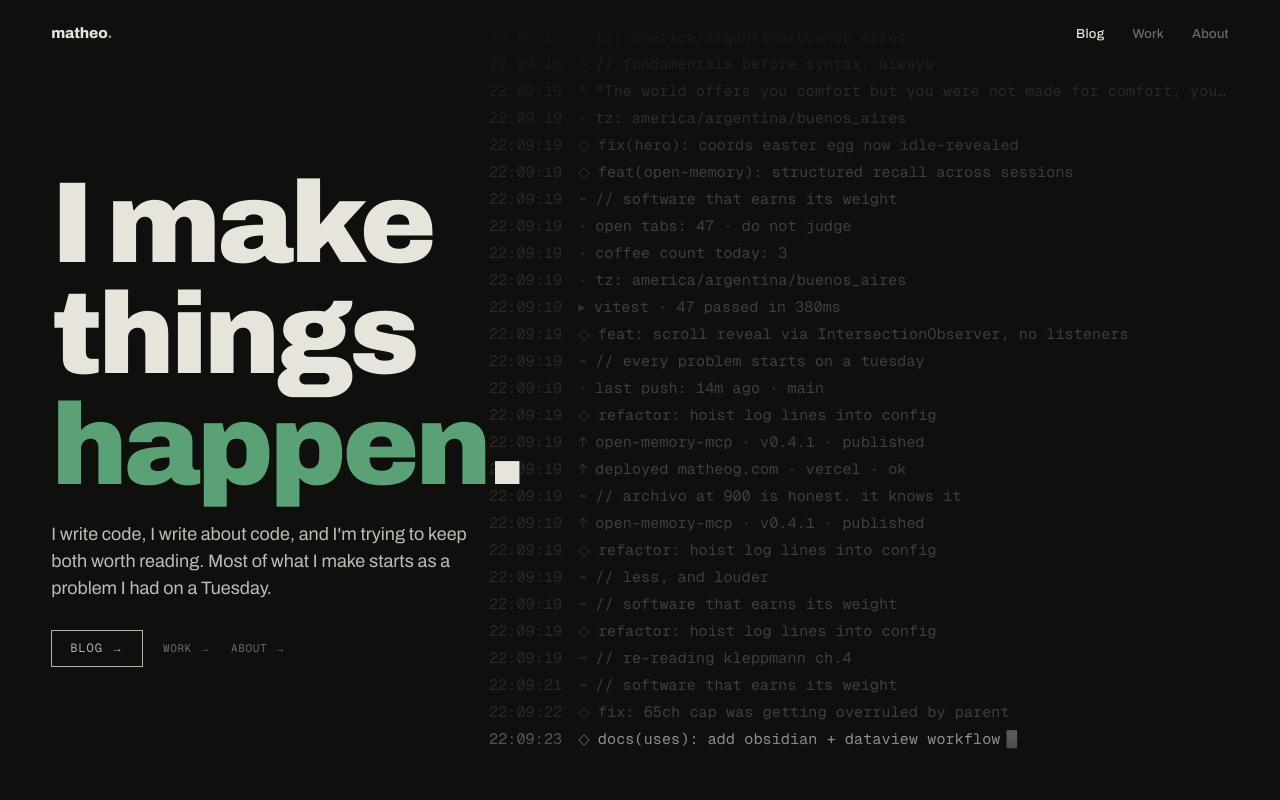
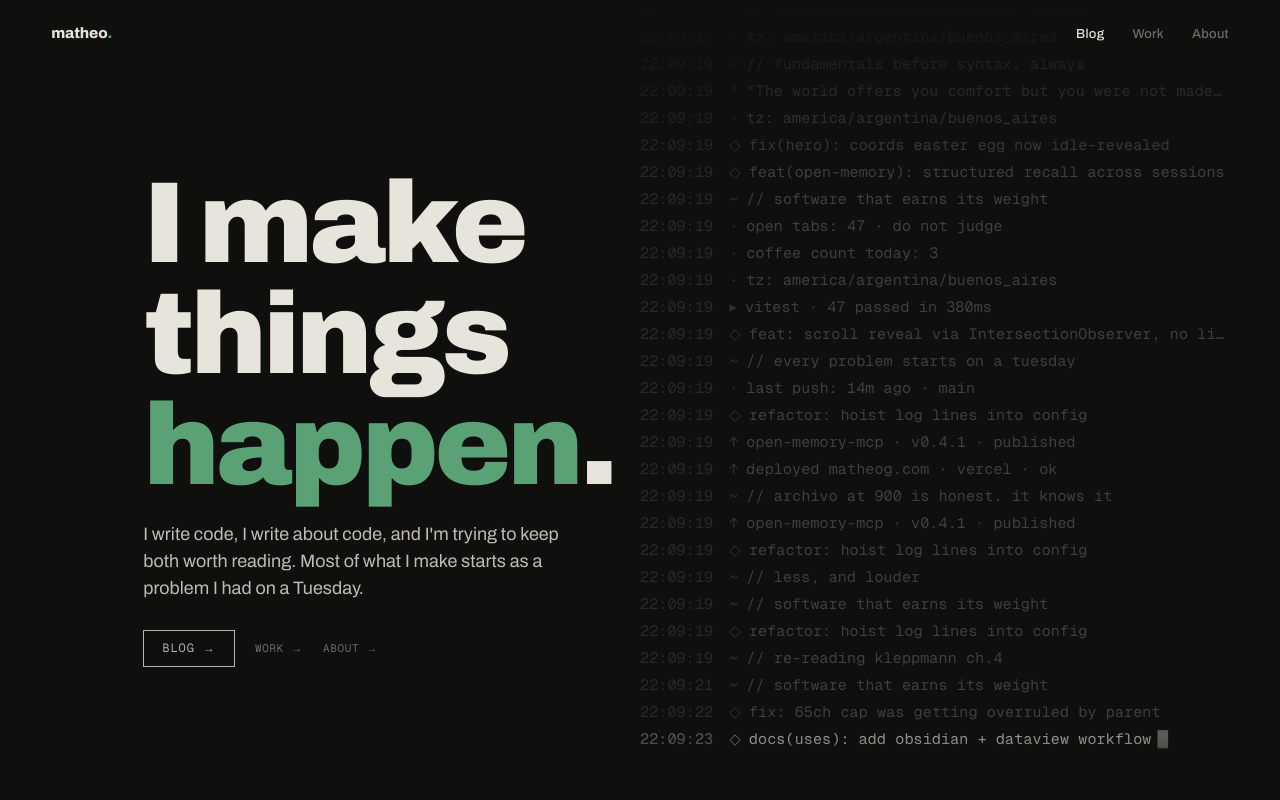
Before and after one commit to Sucu-Syndicate/silverline-portfolio, a Next.js app: page / in a window 1280 px wide. Shown: the top 800 px of the page. Built offline with nearby package versions, Linux system fonts and the light colour scheme.

Commit message:
[PTASK-007] Hero: 50/50 split, text justified to end of column to reduce dead space

```diff
--- a/app/globals.css
+++ b/app/globals.css
@@ -124,14 +124,14 @@ a { color: inherit; text-decoration: none; }
 
 .hero-inner {
   display: grid;
-  grid-template-columns: 38.2fr 61.8fr;
+  grid-template-columns: 1fr 1fr;
   gap: clamp(24px, 4vw, 80px);
   padding: clamp(100px, 12vh, 160px) clamp(20px, 4vw, 56px) clamp(60px, 8vh, 120px);
   min-height: 100dvh;
   align-items: center;
 }
 
-.hero-left { position: relative; z-index: 2; }
+.hero-left { position: relative; z-index: 2; justify-self: end; }
 
 .hero-eyebrow {
   font-family: var(--font-mono);
@@ -202,7 +202,7 @@ a { color: inherit; text-decoration: none; }
 .hero-log {
   position: absolute;
   top: 0; right: 0;
-  width: 61.8%;
+  width: 50%;
   height: 100%;
   contain: strict;
   overflow-anchor: none;
```
